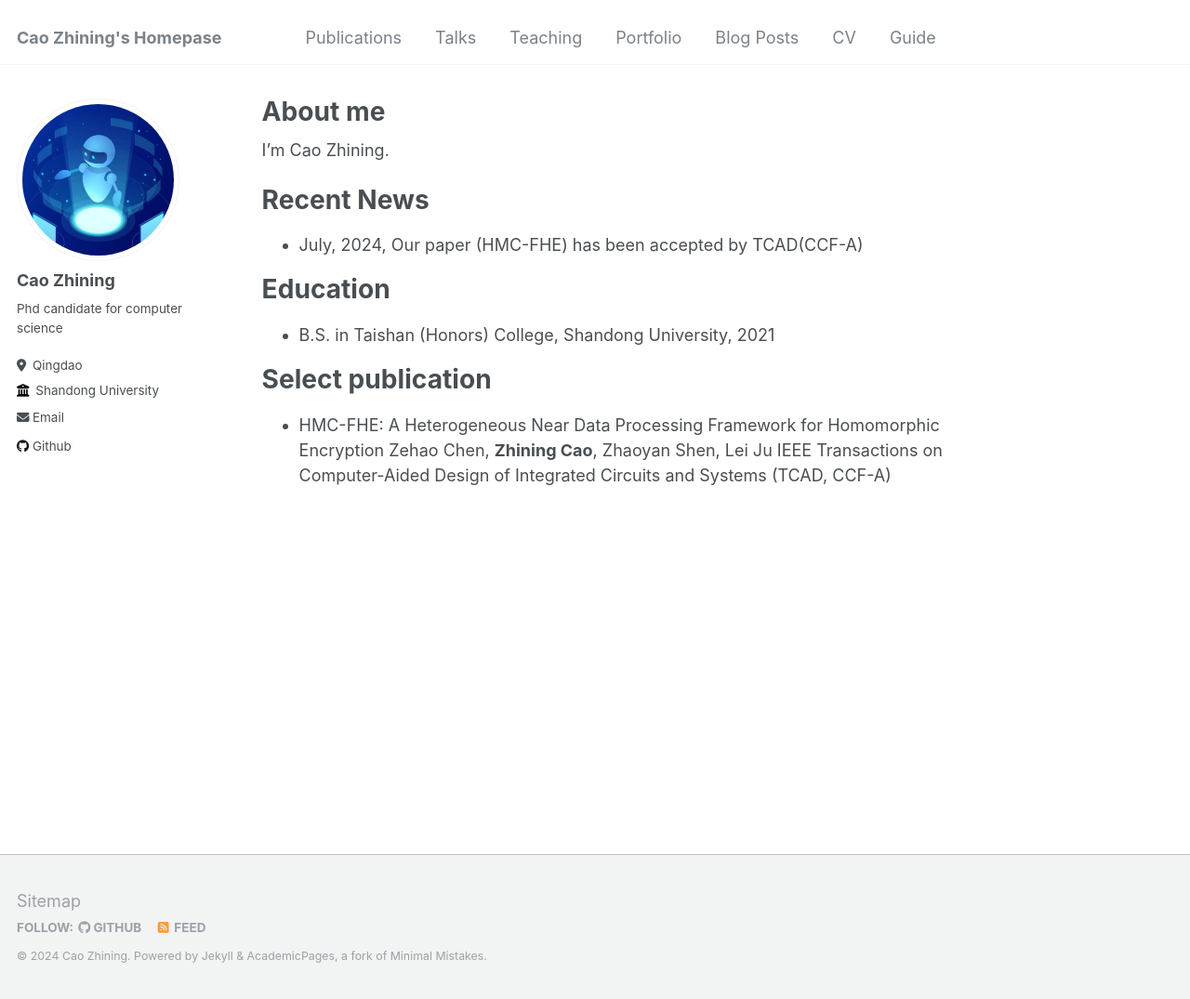
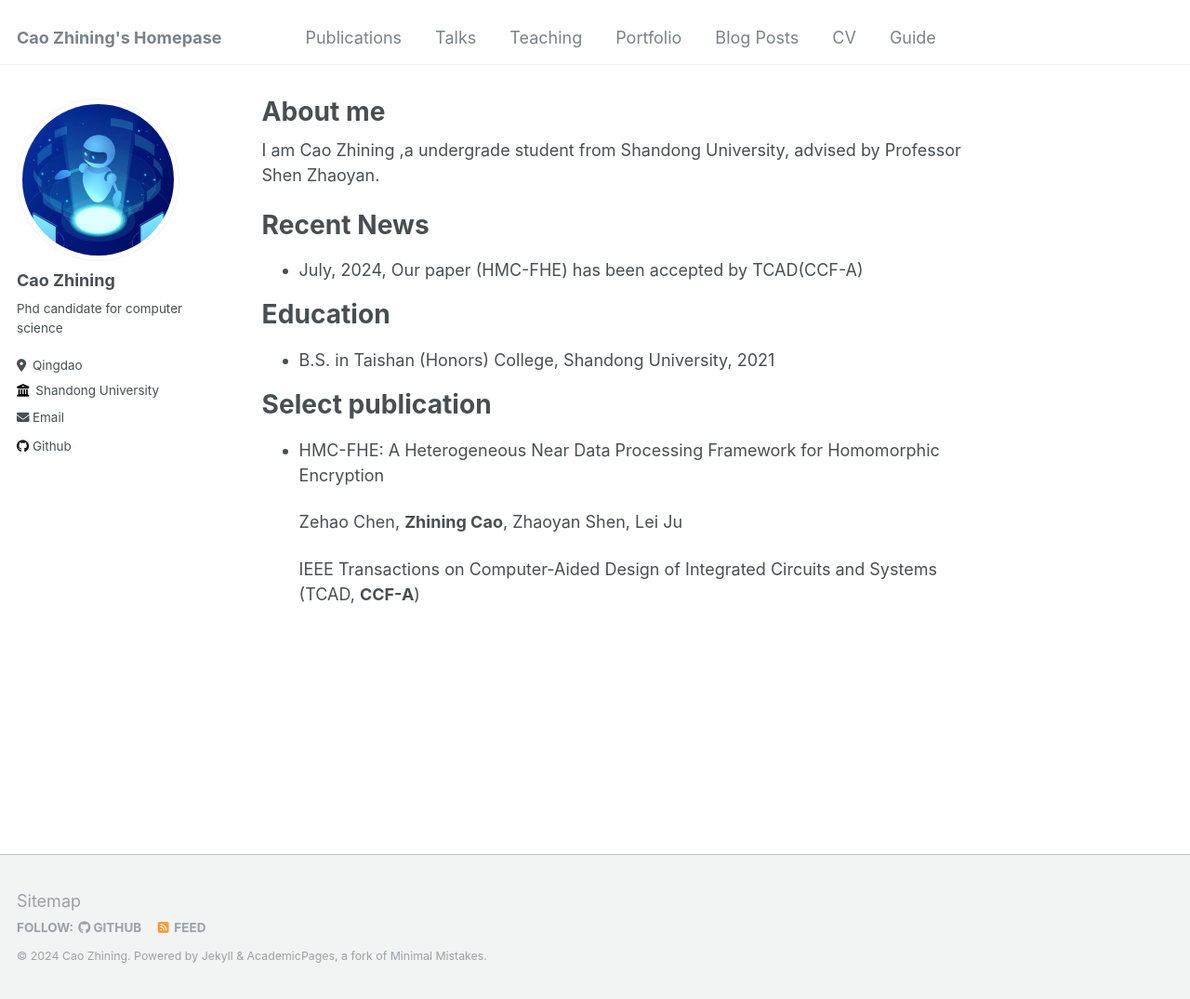
Before and after one commit to caozhining/caozhining.github.io, a Jekyll site: the page built from _pages/about.md, in a window 1280 px wide and 1075 px high. Shown: the whole window at 93% size. Built offline with Jekyll 4.4.1, drawn with Linux system fonts in a browser that asks for light colours.

Commit message:
debug
debug

```diff
--- a/_pages/about.md
+++ b/_pages/about.md
@@ -7,7 +7,7 @@ redirect_from:
   - /about.html
 ---
 
-I'm Cao Zhining.
+I am Cao Zhining ,a undergrade student from Shandong University, advised by Professor Shen Zhaoyan.
 
 Recent News
 ======
@@ -20,5 +20,7 @@ Education
 Select publication
 ======
 * HMC-FHE: A Heterogeneous Near Data Processing Framework for Homomorphic Encryption
+
   Zehao Chen, **Zhining Cao**, Zhaoyan Shen, Lei Ju
-  IEEE Transactions on Computer-Aided Design of Integrated Circuits and Systems (TCAD, CCF-A)
+
+  IEEE Transactions on Computer-Aided Design of Integrated Circuits and Systems (TCAD, **CCF-A**)
```
